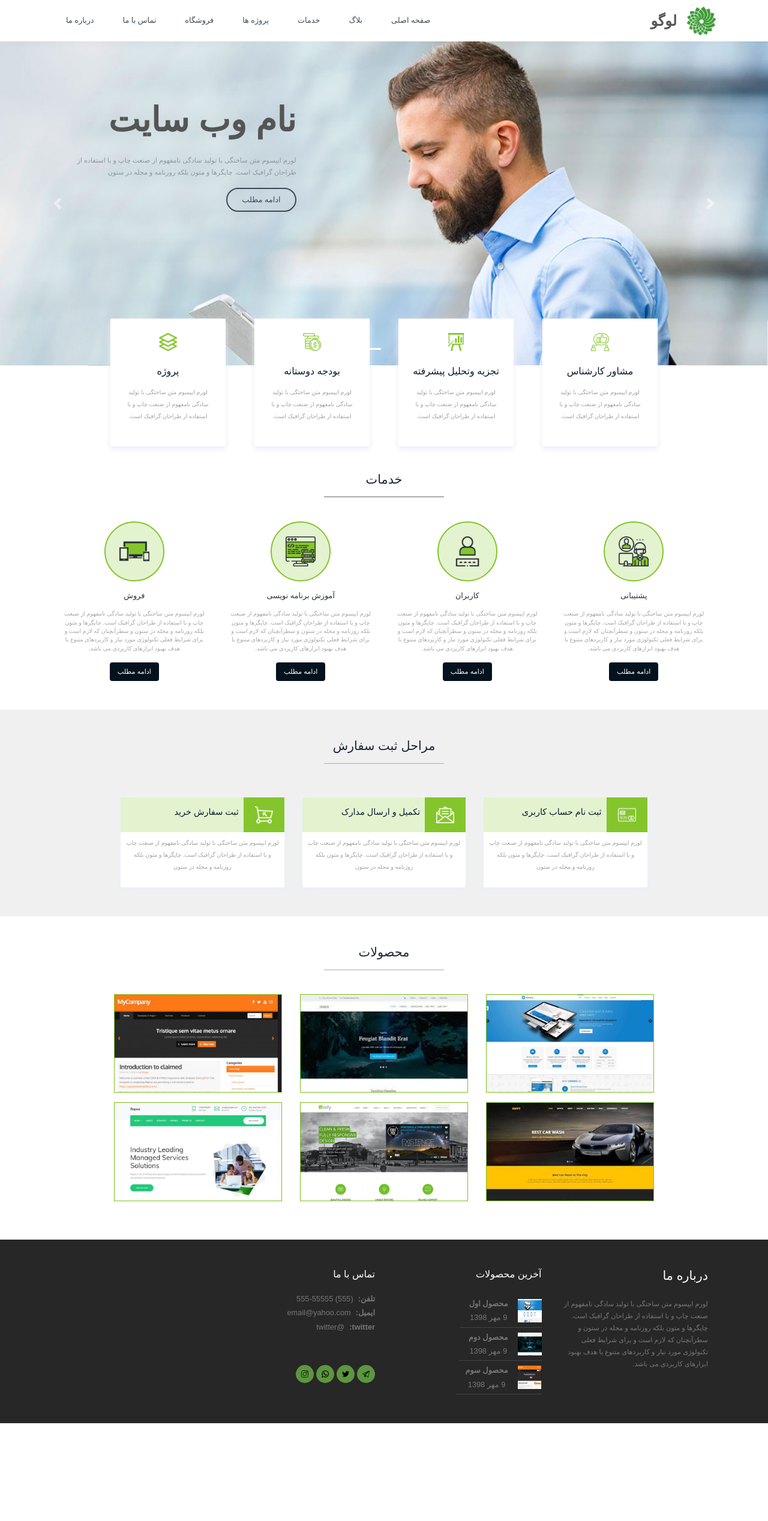
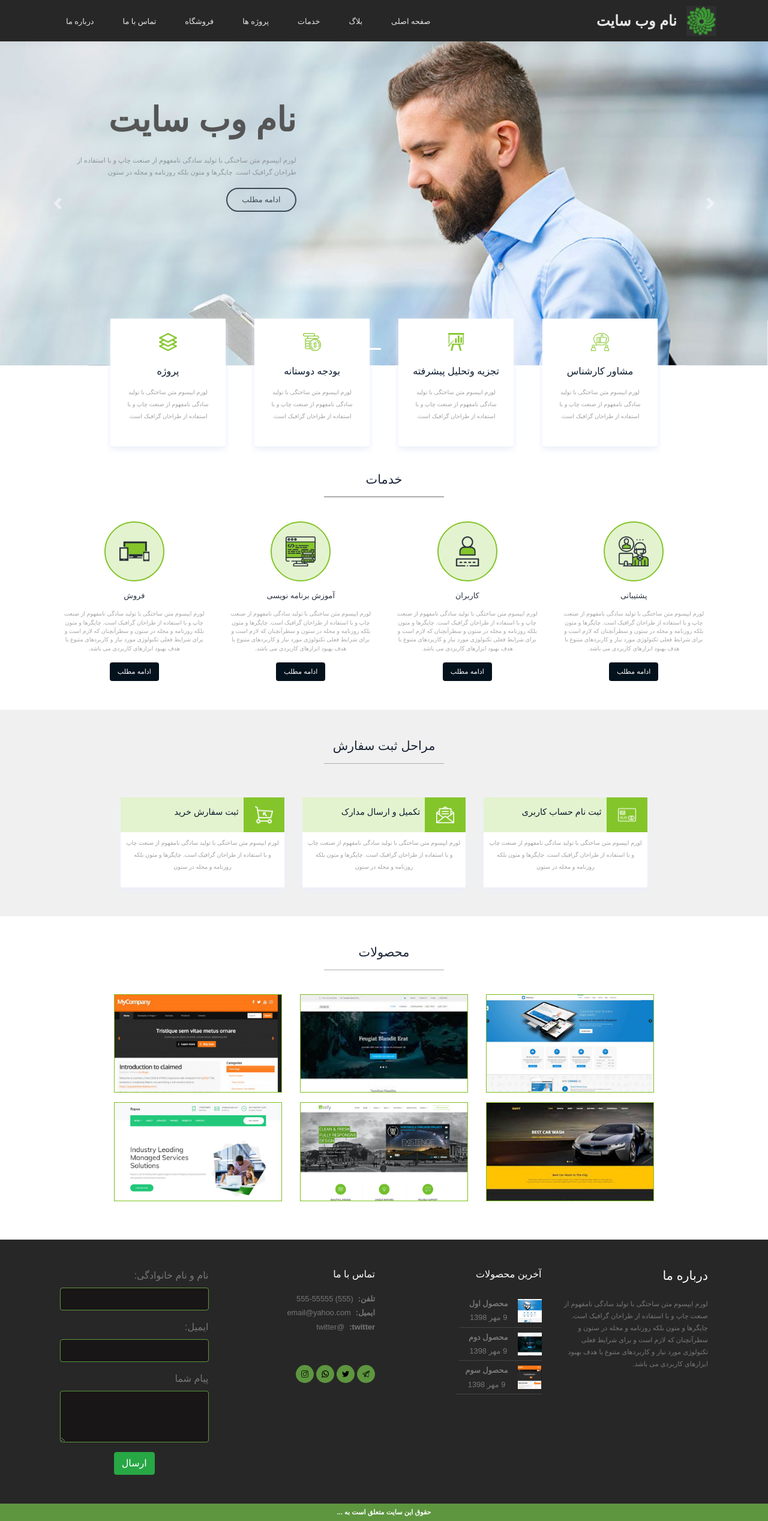
Before and after one commit to baharb68/my-first-design, a React (Create React App) app: page / in a window 1280 px wide. Shown: the whole page at 60% size. Before the commit the page ends 2372 px from the top, so only its background shows below. Built offline with nearby package versions, Linux system fonts and the light colour scheme; a web font is replaced by a local one.

Commit message:
modifying navbar.css and adding form to footer

```diff
--- a/src/App.js
+++ b/src/App.js
@@ -17,8 +17,8 @@ import Footer from './components/footer/Footer'
 function App() {
   return (
     <div className="App">
-      <div className="container-fluid ">
-        <Navbar logo="لوگو" />
+      <div className="container-fluid bg-footer ">
+        <Navbar logo="نام وب سایت" />
       </div>
       <Carousel title="نام وب سایت" content="لورم ایپسوم متن ساختگی با تولید سادگی نامفهوم از صنعت چاپ و با استفاده از طراحان گرافیک است. چاپگرها و متون بلکه روزنامه و مجله در ستون " btntext="ادامه مطلب"/>
       <Service />
@@ -26,7 +26,7 @@ function App() {
         <Order />
       </div>
       <Products />
-      <div className="container-fluid bg-footer mt-5 py-5" >
+      <div className="container-fluid bg-footer mt-5 pt-5 px-0" >
         <Footer />
       </div>
     </div>
--- a/src/components/footer/Footer.css
+++ b/src/components/footer/Footer.css
@@ -27,3 +27,16 @@
 .follow img{
     width: 12px;
 }
+.bg-green{
+    background-color: #5d963f;
+}
+.bg-green h6{
+    font-size: 0.7rem;
+}
+form {
+    color:#777777 ;
+}
+form input , textarea{
+    background-color: #181616!important;
+    border: 1px solid #5d963f !important;
+}
--- a/src/components/footer/Footer.jsx
+++ b/src/components/footer/Footer.jsx
@@ -15,6 +15,7 @@ import twitter from '../img/twitter.png'
 export default class Footer extends Component {
     render() {
         return (
+            <div className="d-flex flex-column">
                 <div className="footer container d-flex flex-column flex-md-row">
                     <div className="col-12 col-md-3">
                         <div className="d-flex flex-column align-items-start text-white">
@@ -46,6 +47,29 @@ export default class Footer extends Component {
                             <Followitem icon={instagram} />
                         </div>
                     </div>
+
+                    <div className="col-12 col-md-3">
+                        <form>
+                            <div class="form-group d-flex flex-column align-items-start ">
+                                <label for="inputEmail4">نام و نام خانوادگی:</label>
+                                <input type="email" class="form-control" id="inputEmail4" placeholder=""/>
+                            </div>
+                            <div class="form-group d-flex flex-column align-items-start">
+                                <label for="inputAddress">ایمیل: </label>
+                                <input type="text" class="form-control" id="inputAddress" placeholder=""/>
+                            </div>
+                            <div class="form-group d-flex flex-column align-items-start">
+                                <label for="exampleFormControlTextarea1">پیام شما</label>
+                                <textarea class="form-control" id="exampleFormControlTextarea1" rows="3"></textarea>
+                            </div>
+                            <button type="submit" class="btn btn-success">ارسال</button>
+                        </form>
+                    </div>
+
+                </div>
+                <div className="bg-green d-flex align-items- justify-content-center mt-5 p-2 w-100">
+                    <h6 className="text-white m-0 font-weight-bold ">حقوق این سایت متعلق است به ...</h6>
+                </div>
             </div>
         )
     }
--- a/src/components/navbar/Navbar.css
+++ b/src/components/navbar/Navbar.css
@@ -2,19 +2,21 @@
     width: 50px;
 }
 .nav-item{
-    border-bottom:2px solid transparent;
+    border-top:2px solid transparent;
 }
 .nav-item:hover{
-    border-bottom:2px solid #7bc91e;
+    /* background-color: #5d963f; */
+    border-top:2px solid #7bc91e;
 }
 /* .nav-item:hover a{
-    color: #7bc91e !important;
+    color: #414b54 !important;
 } */
 .nav-item a {
-    color: #414b54 !important;
+    /* color: #414b54 !important; */
+    color: rgb(231, 231, 231) !important;
     font-size: 0.8rem;
 }
 .navbar-brand{
     font-size: 1.5rem;
-    color: #555555 !important;
+    color: rgb(231, 231, 231) !important;
 }
```
Also changed, not shown: src/App.css (line endings or trailing spaces), src/components/img/logo.png. Lines whose indentation alone changed are shown as unchanged.
